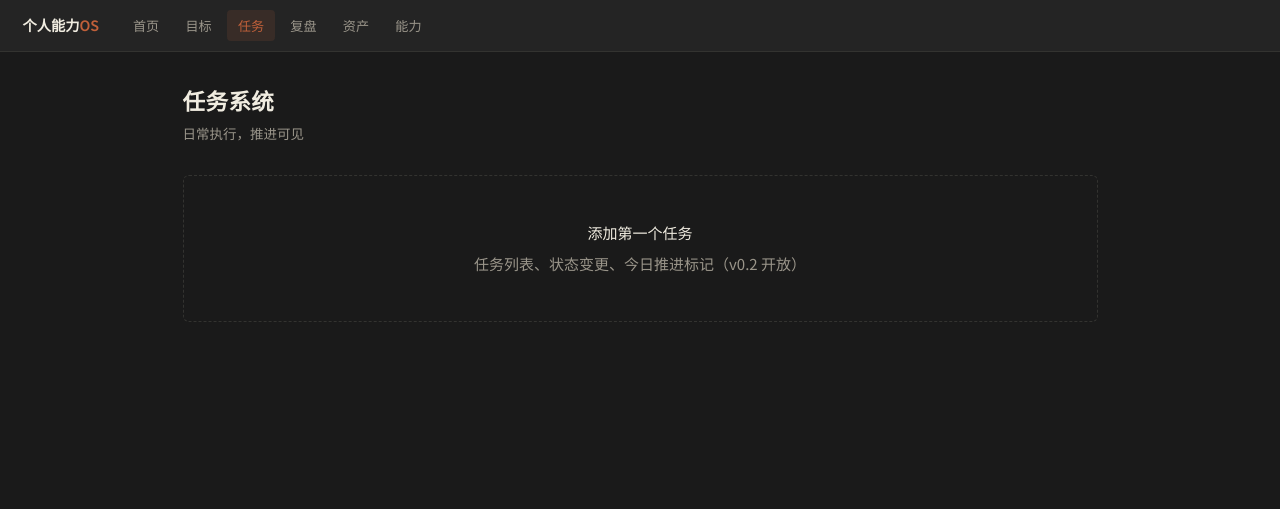
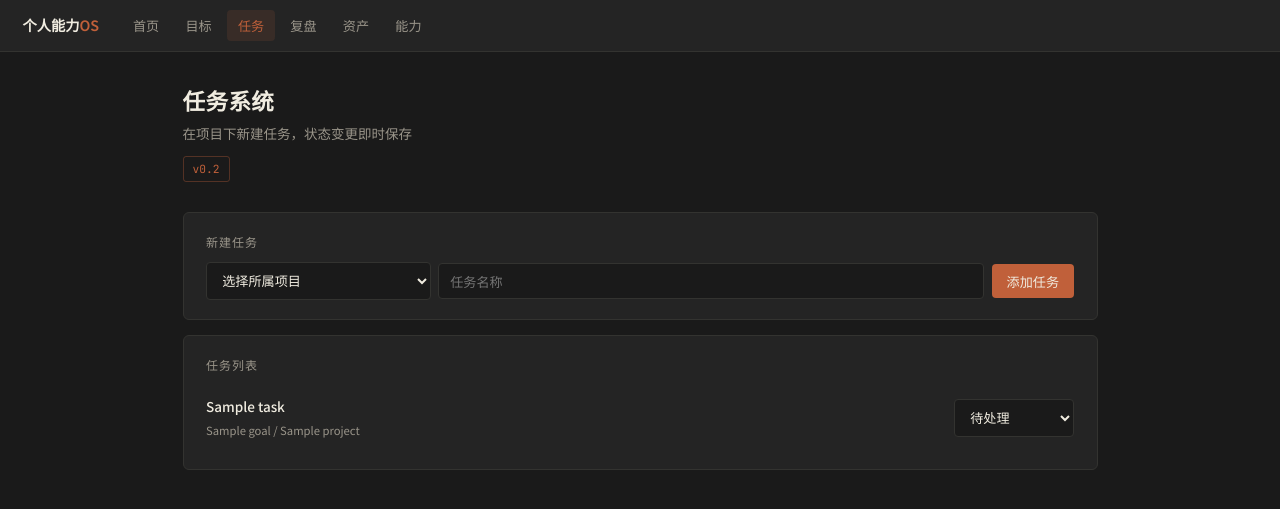
Before and after one commit to yangdong1014-coder/yd-personal-os, a Flask app: page /tasks in a window 1280 px wide. Shown: the top 509 px of the page. Run offline with Flask 3, Linux system fonts and the light colour scheme; tables that the repository leaves empty hold one stand-in row (values such as "Sample post").

Commit message:
feat: 目标-项目-任务闭环 v0.2

```diff
--- a/personal-system-v2/app.py
+++ b/personal-system-v2/app.py
@@ -1,4 +1,4 @@
-from flask import Flask, render_template
+from flask import Flask, jsonify, render_template, request
 
 import database
 
@@ -14,6 +14,10 @@ NAV_ITEMS = [
 ]
 
 
+def _error(message, status=400):
+    return jsonify({"ok": False, "error": message}), status
+
+
 @app.route("/")
 def index():
     return render_template("index.html", active_page="index", nav_items=NAV_ITEMS)
@@ -21,12 +25,22 @@ def index():
 
 @app.route("/goals")
 def goals():
-    return render_template("goals.html", active_page="goals", nav_items=NAV_ITEMS)
+    return render_template(
+        "goals.html",
+        active_page="goals",
+        nav_items=NAV_ITEMS,
+        goal_types=database.GOAL_TYPES,
+    )
 
 
 @app.route("/tasks")
 def tasks():
-    return render_template("tasks.html", active_page="tasks", nav_items=NAV_ITEMS)
+    return render_template(
+        "tasks.html",
+        active_page="tasks",
+        nav_items=NAV_ITEMS,
+        task_statuses=database.TASK_STATUSES,
+    )
 
 
 @app.route("/reviews")
@@ -46,6 +60,64 @@ def capabilities():
     )
 
 
+@app.route("/api/goals", methods=["GET"])
+def api_list_goals():
+    return jsonify({"ok": True, "data": database.list_goals()})
+
+
+@app.route("/api/goals", methods=["POST"])
+def api_create_goal():
+    payload = request.get_json(silent=True) or {}
+    try:
+        goal = database.create_goal(payload.get("name", ""), payload.get("type", ""))
+        return jsonify({"ok": True, "data": goal})
+    except ValueError as exc:
+        return _error(str(exc))
+
+
+@app.route("/api/projects", methods=["GET"])
+def api_list_projects():
+    goal_id = request.args.get("goal_id", type=int)
+    return jsonify({"ok": True, "data": database.list_projects(goal_id)})
+
+
+@app.route("/api/projects", methods=["POST"])
+def api_create_project():
+    payload = request.get_json(silent=True) or {}
+    try:
+        project = database.create_project(
+            payload.get("goal_id"), payload.get("name", "")
+        )
+        return jsonify({"ok": True, "data": project})
+    except (ValueError, TypeError) as exc:
+        return _error(str(exc) if str(exc) else "参数无效")
+
+
+@app.route("/api/tasks", methods=["GET"])
+def api_list_tasks():
+    return jsonify({"ok": True, "data": database.list_tasks()})
+
+
+@app.route("/api/tasks", methods=["POST"])
+def api_create_task():
+    payload = request.get_json(silent=True) or {}
+    try:
+        task = database.create_task(payload.get("project_id"), payload.get("name", ""))
+        return jsonify({"ok": True, "data": task})
+    except (ValueError, TypeError) as exc:
+        return _error(str(exc) if str(exc) else "参数无效")
+
+
+@app.route("/api/tasks/<int:task_id>/status", methods=["PATCH"])
+def api_update_task_status(task_id):
+    payload = request.get_json(silent=True) or {}
+    try:
+        task = database.update_task_status(task_id, payload.get("status", ""))
+        return jsonify({"ok": True, "data": task})
+    except ValueError as exc:
+        return _error(str(exc))
+
+
 if __name__ == "__main__":
     database.init_db()
     app.run(debug=True, host="127.0.0.1", port=5000)
--- a/personal-system-v2/static/css/main.css
+++ b/personal-system-v2/static/css/main.css
@@ -177,6 +177,163 @@ a {
   margin-bottom: 0.25rem;
 }
 
+.inline-form {
+  display: flex;
+  flex-wrap: wrap;
+  gap: 0.5rem;
+  align-items: center;
+  margin-top: 0.75rem;
+}
+
+.input,
+.select {
+  padding: 0.5rem 0.75rem;
+  background: var(--bg);
+  border: 1px solid var(--border);
+  border-radius: 4px;
+  color: var(--text);
+  font-family: var(--font-sans);
+  font-size: 0.875rem;
+}
+
+.input {
+  flex: 1;
+  min-width: 160px;
+}
+
+.select {
+  min-width: 120px;
+}
+
+.btn {
+  padding: 0.5rem 1rem;
+  background: var(--accent);
+  border: none;
+  border-radius: 4px;
+  color: var(--text);
+  font-family: var(--font-sans);
+  font-size: 0.875rem;
+  cursor: pointer;
+  white-space: nowrap;
+}
+
+.btn:hover {
+  filter: brightness(1.1);
+}
+
+.btn-sm {
+  padding: 0.35rem 0.75rem;
+  font-size: 0.8rem;
+}
+
+.form-hint {
+  margin: 0.5rem 0 0;
+  font-size: 0.8rem;
+  color: var(--text-muted);
+}
+
+.entity-list {
+  margin-top: 0.75rem;
+}
+
+.entity-card {
+  padding: 1rem 0;
+  border-bottom: 1px solid var(--border);
+}
+
+.entity-card:last-child {
+  border-bottom: none;
+  padding-bottom: 0;
+}
+
+.entity-header {
+  display: flex;
+  justify-content: space-between;
+  align-items: flex-start;
+}
+
+.entity-title {
+  margin: 0 0 0.35rem;
+  font-size: 1rem;
+  font-weight: 500;
+}
+
+.tag {
+  display: inline-block;
+  padding: 0.15rem 0.5rem;
+  font-size: 0.75rem;
+  color: var(--accent);
+  border: 1px solid rgba(192, 96, 58, 0.35);
+  border-radius: 3px;
+}
+
+.nested-block {
+  margin-top: 0.75rem;
+  padding: 0.75rem 1rem;
+  background: var(--bg);
+  border: 1px solid var(--border);
+  border-radius: 4px;
+}
+
+.nested-title {
+  margin: 0 0 0.5rem;
+  font-size: 0.75rem;
+  font-weight: 500;
+  color: var(--text-muted);
+  text-transform: uppercase;
+  letter-spacing: 0.06em;
+}
+
+.nested-list {
+  margin: 0 0 0.75rem;
+  padding-left: 1.25rem;
+  font-size: 0.875rem;
+}
+
+.nested-list .muted {
+  color: var(--text-muted);
+  list-style: none;
+  margin-left: -1.25rem;
+}
+
+.nested-form {
+  margin-top: 0;
+}
+
+.task-row {
+  display: flex;
+  align-items: center;
+  justify-content: space-between;
+  gap: 1rem;
+  padding: 0.75rem 0;
+  border-bottom: 1px solid var(--border);
+}
+
+.task-row:last-child {
+  border-bottom: none;
+}
+
+.task-info {
+  display: flex;
+  flex-direction: column;
+  gap: 0.2rem;
+  min-width: 0;
+}
+
+.task-name {
+  font-size: 0.9rem;
+  font-weight: 500;
+}
+
+.task-meta {
+  font-size: 0.75rem;
+  color: var(--text-muted);
+}
+
+.status-select {
+  flex-shrink: 0;
+}
+
 @media (max-width: 640px) {
   .top-nav {
     flex-wrap: wrap;
--- /dev/null
+++ b/personal-system-v2/static/js/api.js
@@ -0,0 +1,11 @@
+async function apiRequest(url, options = {}) {
+  const response = await fetch(url, {
+    headers: { "Content-Type": "application/json" },
+    ...options,
+  });
+  const payload = await response.json();
+  if (!response.ok || !payload.ok) {
+    throw new Error(payload.error || "请求失败");
+  }
+  return payload.data;
+}
--- /dev/null
+++ b/personal-system-v2/static/js/tasks.js
@@ -0,0 +1,107 @@
+document.addEventListener("DOMContentLoaded", () => {
+  const taskForm = document.getElementById("task-form");
+  const tasksList = document.getElementById("tasks-list");
+  const projectSelect = document.getElementById("task-project");
+  const formHint = document.getElementById("task-form-hint");
+
+  if (!taskForm || !tasksList) return;
+
+  async function loadProjects() {
+    const projects = await apiRequest("/api/projects");
+    const current = projectSelect.value;
+
+    projectSelect.innerHTML = '<option value="">选择所属项目</option>';
+    projects.forEach((p) => {
+      const opt = document.createElement("option");
+      opt.value = p.id;
+      opt.textContent = `${p.goal_name} / ${p.name}`;
+      projectSelect.appendChild(opt);
+    });
+
+    if (current) projectSelect.value = current;
+    formHint.style.display = projects.length === 0 ? "block" : "none";
+  }
+
+  async function loadTasks() {
+    const tasks = await apiRequest("/api/tasks");
+    const statuses = window.TASK_STATUSES || [];
+
+    tasksList.innerHTML = "";
+
+    if (tasks.length === 0) {
+      tasksList.innerHTML = `
+        <div class="empty-state">
+          <strong>添加第一个任务</strong>
+          选择项目并输入任务名称
+        </div>
+      `;
+      return;
+    }
+
+    tasks.forEach((task) => {
+      const row = document.createElement("div");
+      row.className = "task-row";
+      row.dataset.taskId = task.id;
+
+      const statusOptions = statuses
+        .map(
+          (s) =>
+            `<option value="${s}"${s === task.status ? " selected" : ""}>${s}</option>`
+        )
+        .join("");
+
+      row.innerHTML = `
+        <div class="task-info">
+          <span class="task-name">${escapeHtml(task.name)}</span>
+          <span class="task-meta">${escapeHtml(task.goal_name)} / ${escapeHtml(task.project_name)}</span>
+        </div>
+        <select class="select status-select">${statusOptions}</select>
+      `;
+
+      const statusSelect = row.querySelector(".status-select");
+      statusSelect.addEventListener("change", async () => {
+        const prev = task.status;
+        try {
+          await apiRequest(`/api/tasks/${task.id}/status`, {
+            method: "PATCH",
+            body: JSON.stringify({ status: statusSelect.value }),
+          });
+          task.status = statusSelect.value;
+        } catch (err) {
+          statusSelect.value = prev;
+          alert(err.message);
+        }
+      });
+
+      tasksList.appendChild(row);
+    });
+  }
+
+  taskForm.addEventListener("submit", async (e) => {
+    e.preventDefault();
+    const nameInput = document.getElementById("task-name");
+    const projectId = parseInt(projectSelect.value, 10);
+    const name = nameInput.value.trim();
+
+    if (!projectId || !name) return;
+
+    try {
+      await apiRequest("/api/tasks", {
+        method: "POST",
+        body: JSON.stringify({ project_id: projectId, name }),
+      });
+      nameInput.value = "";
+      await loadTasks();
+    } catch (err) {
+      alert(err.message);
+    }
+  });
+
+  Promise.all([loadProjects(), loadTasks()]).catch((err) => console.error(err));
+});
+
+function escapeHtml(text) {
+  const div = document.createElement("div");
+  div.textContent = text;
+  return div.innerHTML;
+}
--- a/personal-system-v2/templates/base.html
+++ b/personal-system-v2/templates/base.html
@@ -24,5 +24,6 @@
   </main>
 
   <script src="{{ url_for('static', filename='js/main.js') }}"></script>
+  {% block scripts %}{% endblock %}
 </body>
 </html>
--- a/personal-system-v2/templates/tasks.html
+++ b/personal-system-v2/templates/tasks.html
@@ -5,11 +5,35 @@
 {% block content %}
 <header class="page-header">
   <h1 class="page-title">任务系统</h1>
-  <p class="page-subtitle">日常执行，推进可见</p>
+  <p class="page-subtitle">在项目下新建任务，状态变更即时保存</p>
+  <span class="version-badge">v0.2</span>
 </header>
 
-<div class="empty-state">
-  <strong>添加第一个任务</strong>
-  任务列表、状态变更、今日推进标记（v0.2 开放）
-</div>
+<section class="section-card">
+  <h2>新建任务</h2>
+  <form id="task-form" class="inline-form">
+    <select id="task-project" class="select" required>
+      <option value="">选择所属项目</option>
+    </select>
+    <input type="text" id="task-name" class="input" placeholder="任务名称" required>
+    <button type="submit" class="btn">添加任务</button>
+  </form>
+  <p class="form-hint" id="task-form-hint">请先在「目标」页创建目标与项目</p>
+</section>
+
+<section class="section-card">
+  <h2>任务列表</h2>
+  <div id="tasks-list" class="entity-list">
+    <div class="empty-state" id="tasks-empty">
+      <strong>添加第一个任务</strong>
+      选择项目并输入任务名称
+    </div>
+  </div>
+</section>
 {% endblock %}
+
+{% block scripts %}
+<script>window.TASK_STATUSES = {{ task_statuses | tojson }};</script>
+<script src="{{ url_for('static', filename='js/api.js') }}"></script>
+<script src="{{ url_for('static', filename='js/tasks.js') }}"></script>
+{% endblock %}
```
Also changed, not shown: personal-system-v2/database.py (+190 -2 lines), personal-system-v2/static/js/goals.js (added, +108 -0 lines), personal-system-v2/templates/goals.html (+29 -5 lines).
